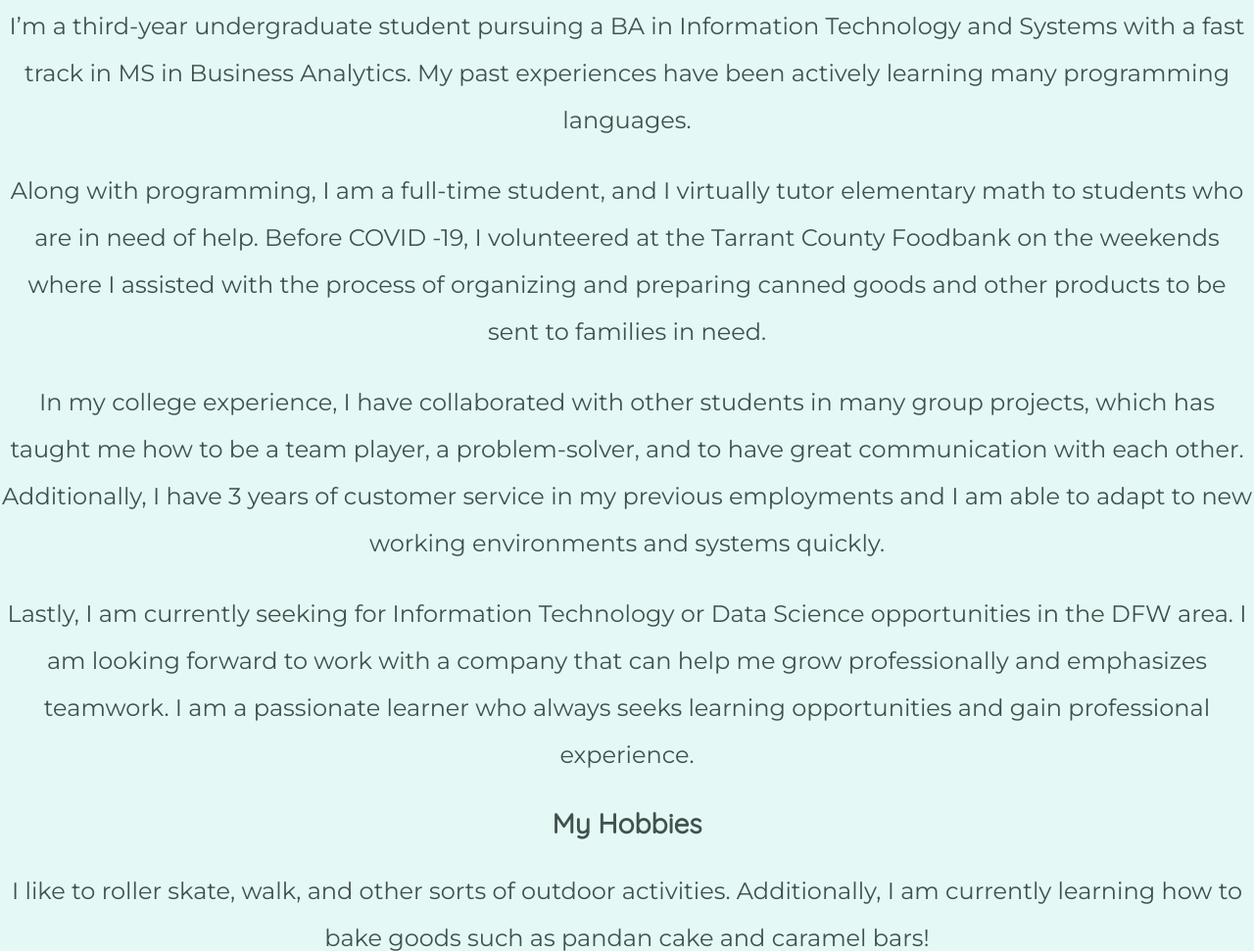
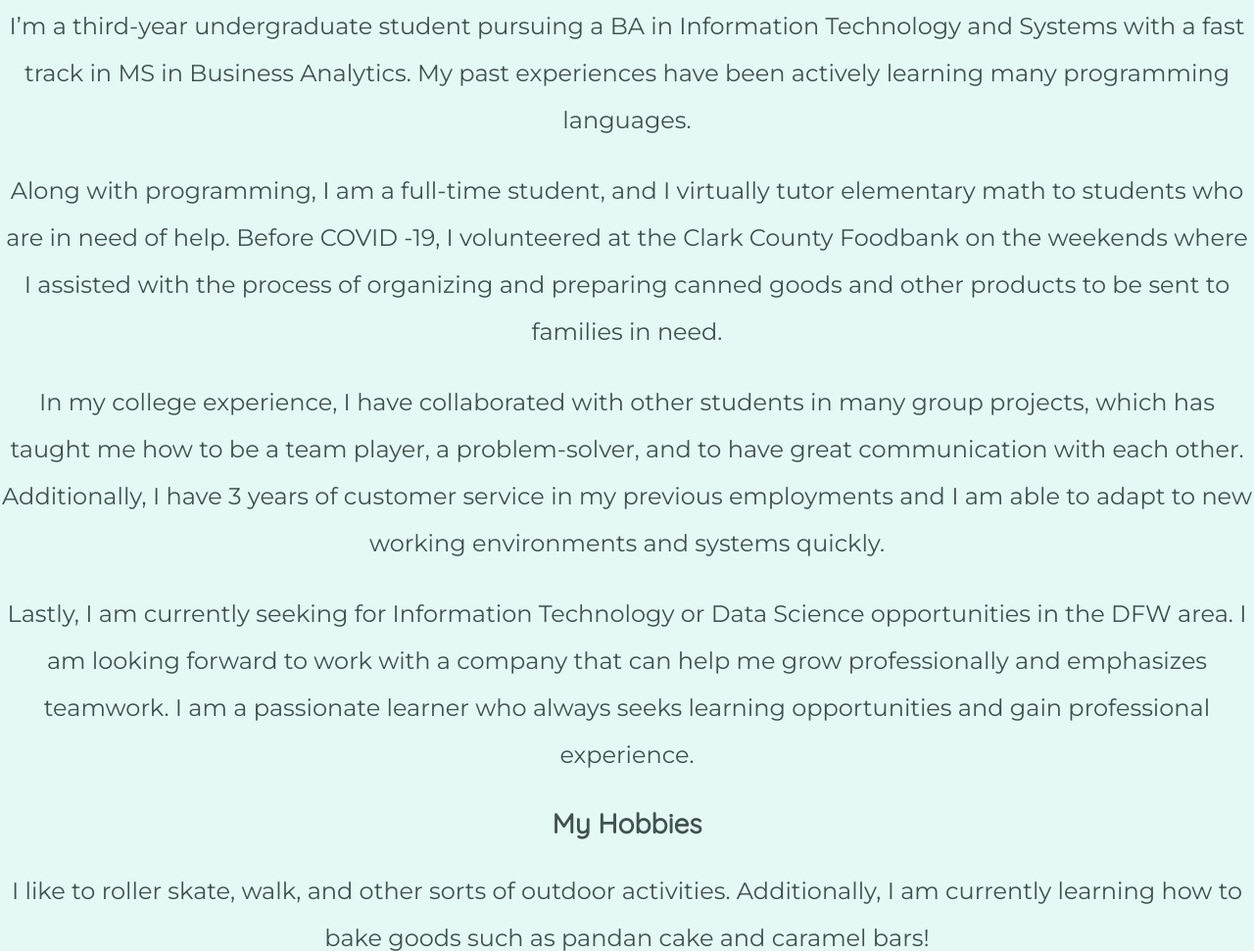
Before and after one commit to megarocha/meg, a plain HTML site: page index.html in a window 1280 px wide. Shown: the part 2421-3392 px from the top of the page at 98% size. Drawn offline with Linux system fonts and the light colour scheme.

Commit message:
Update index.html

```diff
--- a/index.html
+++ b/index.html
@@ -31,7 +31,7 @@
       <h2>Who am I?</h2>
       <div class="about-me">
         <p>I’m a third-year undergraduate student pursuing a BA in Information Technology and Systems with a fast track in MS in Business Analytics. My past experiences have been actively learning many programming languages.</p>
-        <p>Along with programming, I am a full-time student, and I virtually tutor elementary math to students who are in need of help. Before COVID -19, I volunteered at the Tarrant County Foodbank on the weekends where I assisted with the process
+        <p>Along with programming, I am a full-time student, and I virtually tutor elementary math to students who are in need of help. Before COVID -19, I volunteered at the Clark County Foodbank on the weekends where I assisted with the process
           of
           organizing and preparing canned goods and other products to be sent to families in need.</p>
         <p>In my college experience, I have collaborated with other students in many group projects, which has taught me how to be a team player, a problem-solver, and to have great communication with each other. Additionally, I have 3 years of
```
